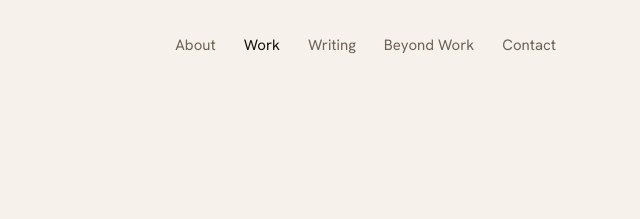
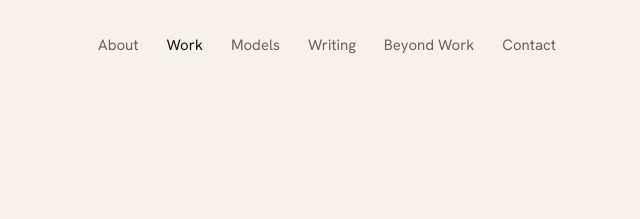
Before and after one commit to mazbeiramee/maziarbeiramee.com, a plain HTML site: page work/legal-workflow-automation/index.html in a window 1280 px wide. Shown: the top 219 px of the page, 620-1260 px from the left. Drawn offline with Linux system fonts and the light colour scheme.

Commit message:
Add Venture Models page (work nav links)

```diff
--- a/work/legal-workflow-automation/index.html
+++ b/work/legal-workflow-automation/index.html
@@ -33,8 +33,8 @@
 <a class="skip" href="#main">Skip to content</a>
 <header class="site-header wrap">
   <a class="brand" href="/">Maziar Beiramee</a>
-  <details class="menu"><summary aria-label="Menu">Menu</summary><nav aria-label="Primary"><a href="/about/">About</a><a href="/work/" aria-current="page">Work</a><a href="/writing/">Writing</a><a href="/beyond/">Beyond Work</a><a href="/contact/">Contact</a></nav></details>
-  <nav class="desk-nav" aria-label="Primary"><a href="/about/">About</a><a href="/work/" aria-current="page">Work</a><a href="/writing/">Writing</a><a href="/beyond/">Beyond Work</a><a href="/contact/">Contact</a></nav>
+  <details class="menu"><summary aria-label="Menu">Menu</summary><nav aria-label="Primary"><a href="/about/">About</a><a href="/work/" aria-current="page">Work</a><a href="/models/">Models</a><a href="/writing/">Writing</a><a href="/beyond/">Beyond Work</a><a href="/contact/">Contact</a></nav></details>
+  <nav class="desk-nav" aria-label="Primary"><a href="/about/">About</a><a href="/work/" aria-current="page">Work</a><a href="/models/">Models</a><a href="/writing/">Writing</a><a href="/beyond/">Beyond Work</a><a href="/contact/">Contact</a></nav>
 </header>
 <main id="main" class="wrap">
 
```
Also changed, not shown: work/nebius-equity-pitch/index.html (+2 -2 lines), work/nexus-commercial-diligence/index.html (+2 -2 lines), work/pulseline/index.html (+2 -2 lines).
